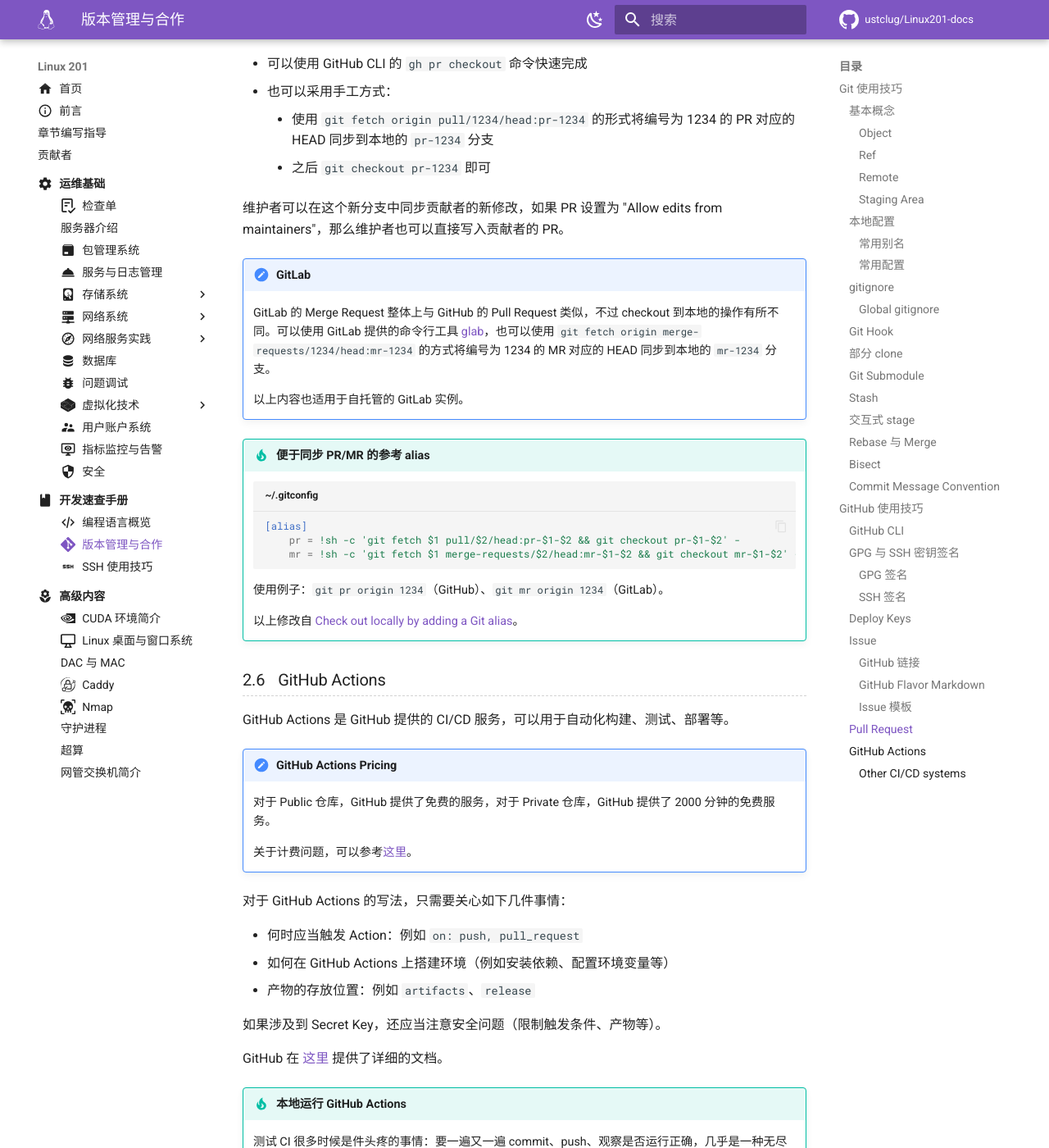
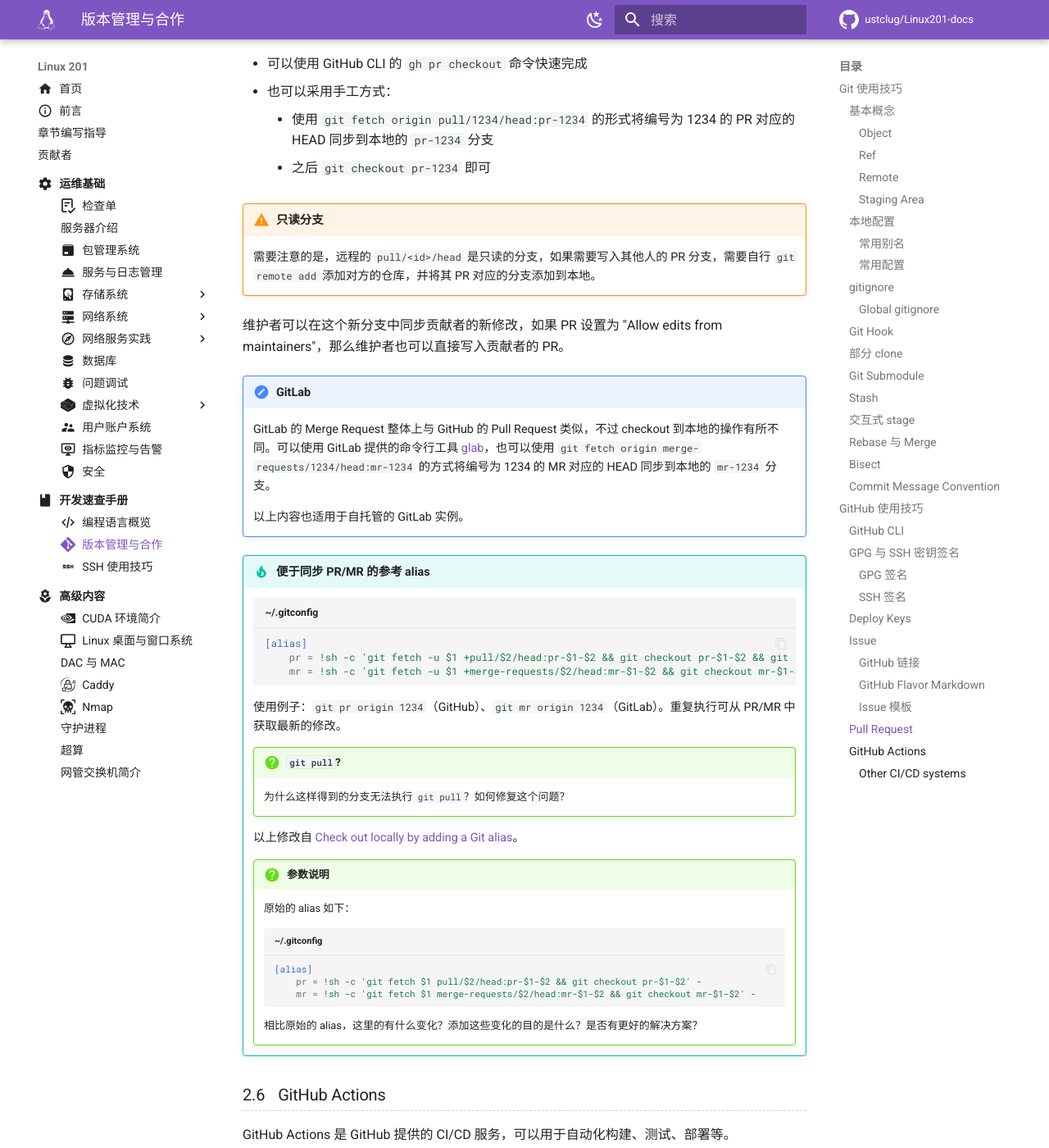
Before and after one commit to ustclug/Linux201-docs, an MkDocs documentation site: the page built from docs/dev/git.md, in a window 1280 px wide and 1400 px high, scrolled down 17501 px. Shown: the whole window at 82% size. Built offline with MkDocs 1.6.1 and Material for MkDocs 9.7.7, drawn with Linux system fonts in a browser that asks for light colours; comment, search, counter and statistics services are not loaded.

Commit message:
dev/git: Update pr/mr alias

````diff
--- a/docs/dev/git.md
+++ b/docs/dev/git.md
@@ -755,6 +755,10 @@
     - 使用 `git fetch origin pull/1234/head:pr-1234` 的形式将编号为 1234 的 PR 对应的 HEAD 同步到本地的 `pr-1234` 分支
     - 之后 `git checkout pr-1234` 即可
 
+!!! warning "只读分支"
+
+    需要注意的是，远程的 `pull/<id>/head` 是只读的分支，如果需要写入其他人的 PR 分支，需要自行 `git remote add` 添加对方的仓库，并将其 PR 对应的分支添加到本地。
+
 维护者可以在这个新分支中同步贡献者的新修改，如果 PR 设置为 "Allow edits from maintainers"，那么维护者也可以直接写入贡献者的 PR。
 
 !!! note "GitLab"
@@ -767,13 +771,29 @@
 
     ```ini title="~/.gitconfig"
     [alias]
-        pr = !sh -c 'git fetch $1 pull/$2/head:pr-$1-$2 && git checkout pr-$1-$2' -
-        mr = !sh -c 'git fetch $1 merge-requests/$2/head:mr-$1-$2 && git checkout mr-$1-$2' -
+        pr = !sh -c 'git fetch -u $1 +pull/$2/head:pr-$1-$2 && git checkout pr-$1-$2 && git reset --hard HEAD' -
+        mr = !sh -c 'git fetch -u $1 +merge-requests/$2/head:mr-$1-$2 && git checkout mr-$1-$2 && git reset --hard HEAD' -
     ```
 
-    使用例子：`git pr origin 1234`（GitHub）、`git mr origin 1234`（GitLab）。
+    使用例子：`git pr origin 1234`（GitHub）、`git mr origin 1234`（GitLab）。重复执行可从 PR/MR 中获取最新的修改。
+
+    !!! question "`git pull`?"
+
+        为什么这样得到的分支无法执行 `git pull`？如何修复这个问题？
 
     以上修改自 [Check out locally by adding a Git alias](https://docs.gitlab.com/user/project/merge_requests/merge_request_troubleshooting/#check-out-locally-by-adding-a-git-alias)。
+
+    !!! question "参数说明"
+
+        原始的 alias 如下：
+
+        ```ini title="~/.gitconfig"
+        [alias]
+            pr = !sh -c 'git fetch $1 pull/$2/head:pr-$1-$2 && git checkout pr-$1-$2' -
+            mr = !sh -c 'git fetch $1 merge-requests/$2/head:mr-$1-$2 && git checkout mr-$1-$2' -
+        ```
+
+        相比原始的 alias，这里的有什么变化？添加这些变化的目的是什么？是否有更好的解决方案？
 
 ### GitHub Actions {#github-actions}
 
````
